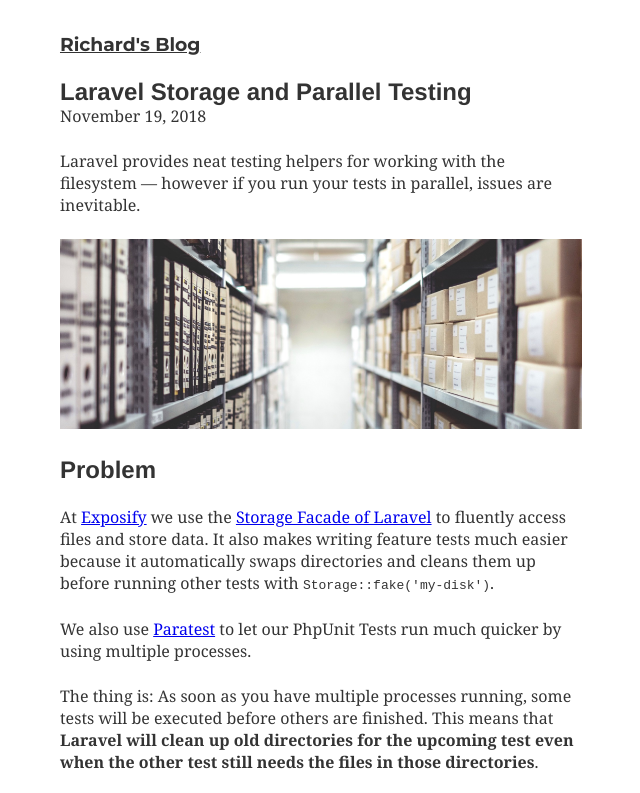
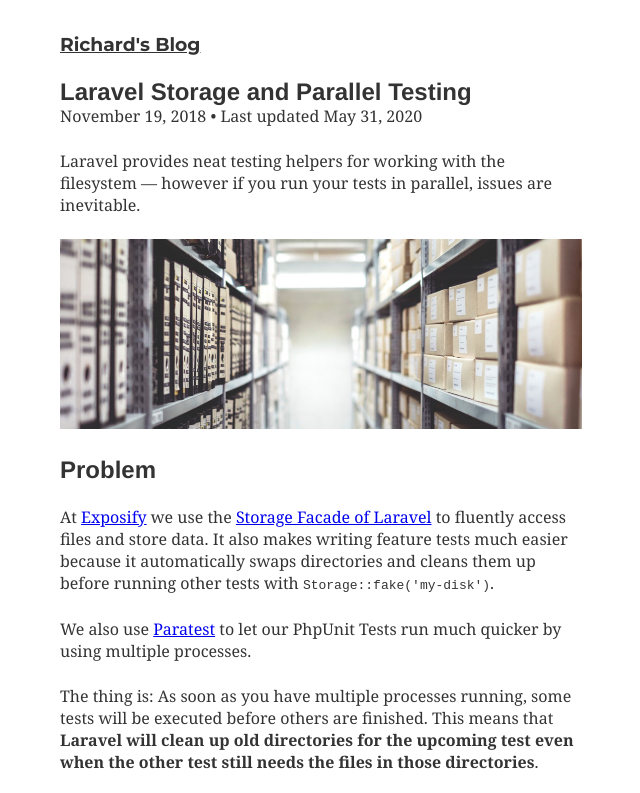
Before and after one commit to richartkeil/blog, a Gatsby site: page /laravel-storage-and-parallel-testing/ in a window 1280 px wide. Shown: the top 793 px of the page, without its empty margins (319-959 px from the left). Built offline with nearby package versions, Linux system fonts and the light colour scheme; Gatsby itself is replaced by a stand-in of ours; some packages are replaced by stand-ins of ours; no server answers; what typography-theme-stern-grove would draw is missing.

Commit message:
Allow to add last updated date to articles

```diff
--- a/content/blog/laravel-storage-and-parallel-testing/index.md
+++ b/content/blog/laravel-storage-and-parallel-testing/index.md
@@ -1,6 +1,7 @@
 ---
 title: Laravel Storage and Parallel Testing
 date: "2018-11-19T18:00:00Z"
+date_updated: "2020-05-31T16:00:00Z"
 description: "Laravel provides neat testing helpers for working with the filesystem — however if you run your tests in parallel, issues are inevitable."
 ---
 
--- a/src/templates/blog-post.js
+++ b/src/templates/blog-post.js
@@ -35,6 +35,9 @@ const BlogPostTemplate = ({ data, pageContext, location }) => {
             }}
           >
             {post.frontmatter.date}
+            {post.frontmatter.date_updated && (
+              <> • Last updated {post.frontmatter.date_updated}</>
+            )}
           </p>
         </header>
         <section dangerouslySetInnerHTML={{ __html: post.html }} />
@@ -48,7 +51,7 @@ const BlogPostTemplate = ({ data, pageContext, location }) => {
         </footer>
       </article>
 
-      <nav style={{ marginTop: rhythm(1)}}>
+      <nav style={{ marginTop: rhythm(1) }}>
         <ul
           style={{
             display: `flex`,
@@ -94,6 +97,7 @@ export const pageQuery = graphql`
       frontmatter {
         title
         date(formatString: "MMMM DD, YYYY")
+        date_updated(formatString: "MMMM DD, YYYY")
         description
       }
     }
```
